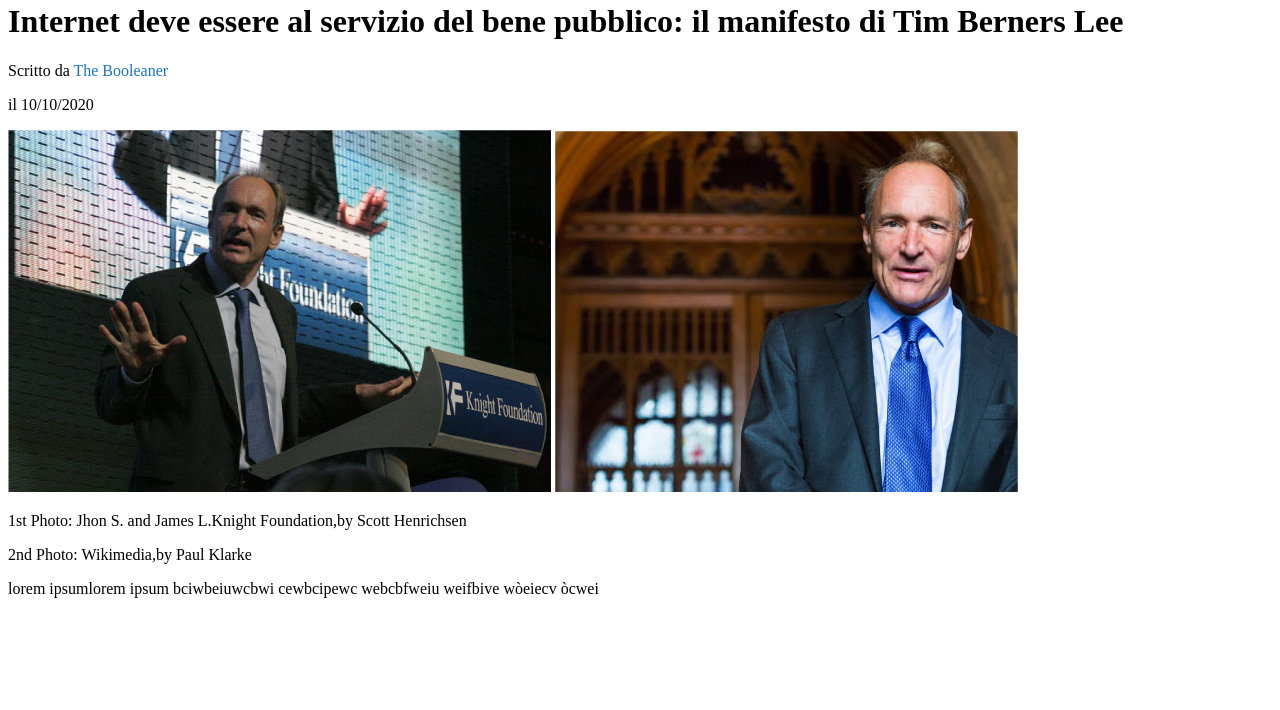
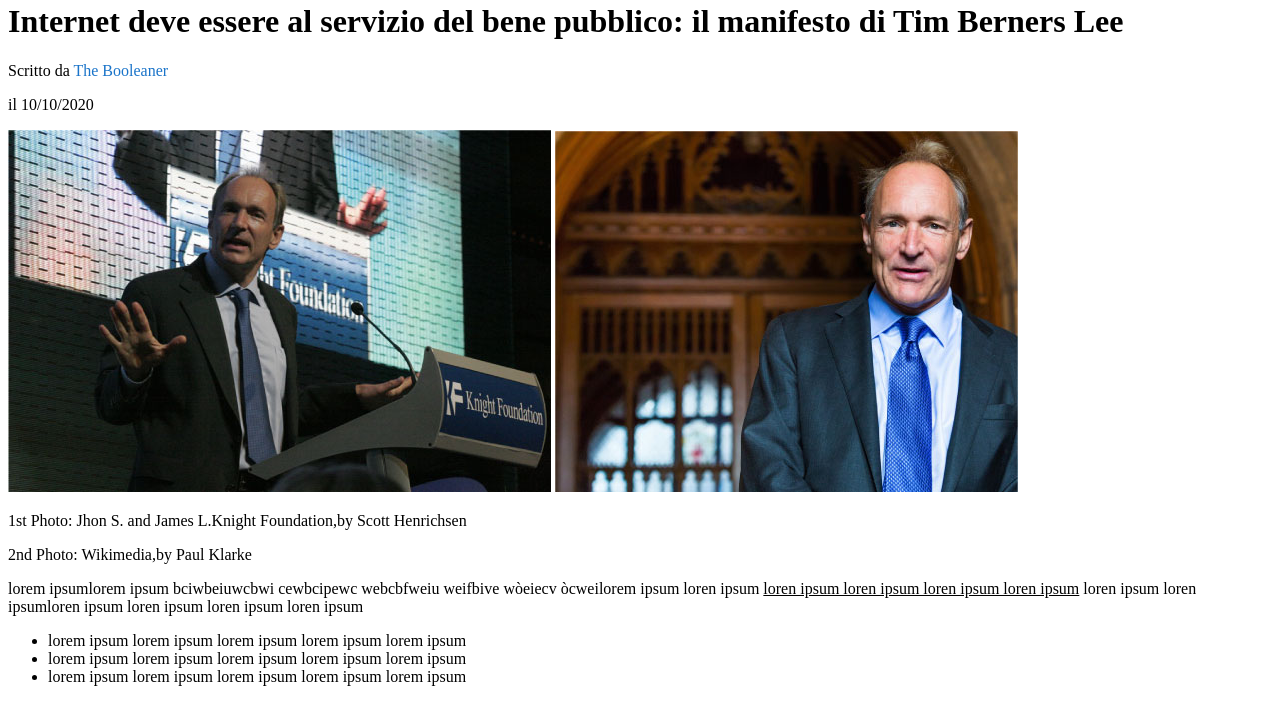
Before and after one commit to artemisia000/html-css-booleaner, a plain HTML site: page index.html in a window 1280 px wide. Shown: the part 175-885 px from the top of the page. Before the commit the page ends 800 px from the top, so only its background shows below. Drawn offline with Linux system fonts and the light colour scheme; files whose address does not match are found by name; a web font is replaced by a local one.

Commit message:
section2

```diff
--- a/index.html
+++ b/index.html
@@ -26,11 +26,25 @@
         <p>1st Photo: Jhon S. and James L.Knight Foundation,by Scott Henrichsen</p>
         <p>2nd Photo: Wikimedia,by Paul Klarke</p>
         <div>
-            <!--section 1-->
+        <!--section 1-->
         <section>
-            <p>lorem ipsumlorem ipsum bciwbeiuwcbwi cewbcipewc webcbfweiu weifbive wòeiecv òcwei</p>
+            <p>lorem ipsumlorem ipsum bciwbeiuwcbwi cewbcipewc webcbfweiu weifbive wòeiecv òcweilorem ipsum loren ipsum <span id="underline">loren ipsum loren ipsum loren ipsum loren ipsum</span>
+            loren ipsum loren ipsumloren ipsum loren ipsum loren ipsum loren ipsum</p>
         </section>
         <!--section 2-->
+        <section>
+            <ul>
+                <li>lorem ipsum lorem ipsum lorem ipsum lorem ipsum lorem ipsum
+                </li>
+                <li>lorem ipsum lorem ipsum lorem ipsum lorem ipsum lorem ipsum
+                </li>
+                <li>lorem ipsum lorem ipsum lorem ipsum lorem ipsum lorem ipsum
+                </li>
+            </ul>
+        </section>
+        <!--add table-->
+        <table></table>
+
 
 
 
--- a/style.css
+++ b/style.css
@@ -23,3 +23,9 @@
 #paragrafo {
     color: rgb(26, 116, 201);
 }
+
+/*section 1*/
+
+#underline {
+    text-decoration: underline;
+}
```
